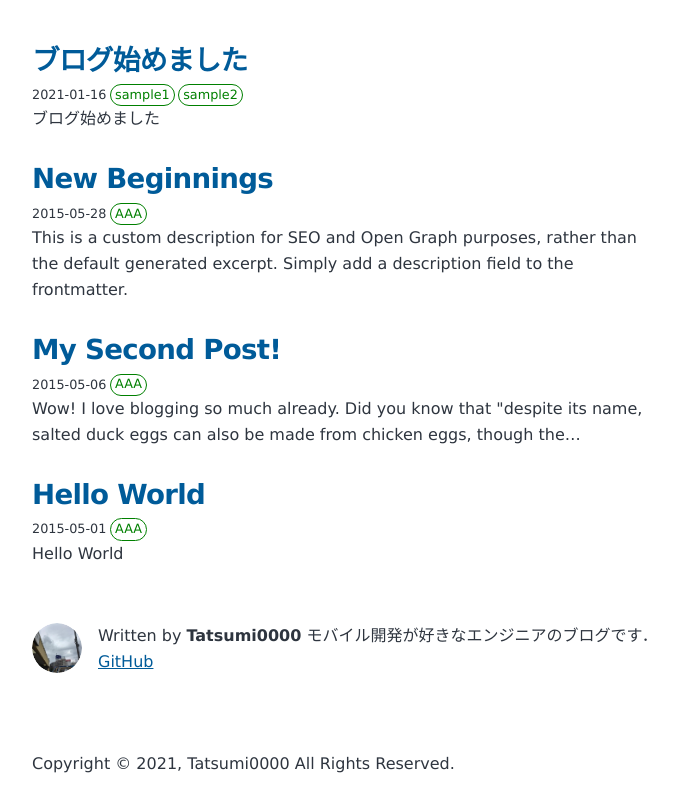
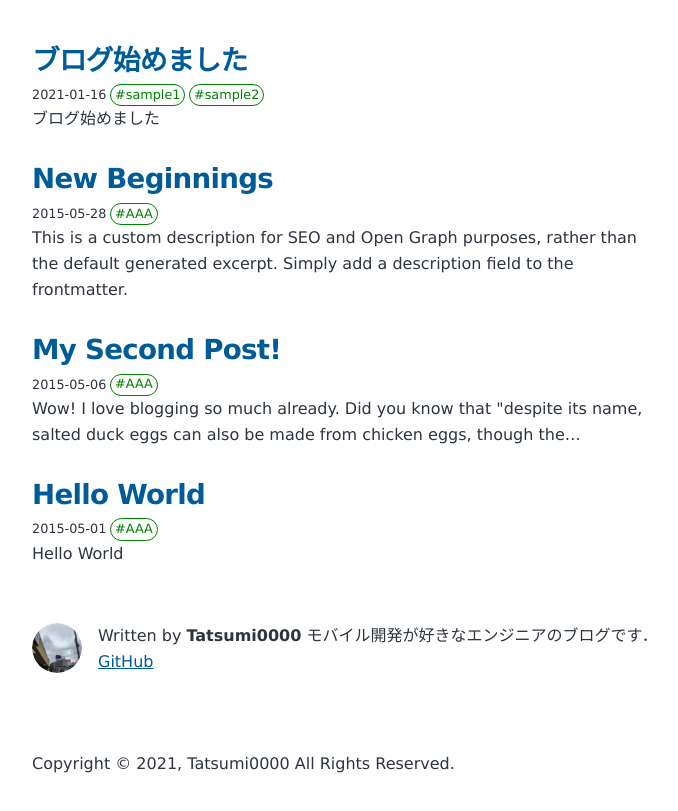
Before and after one commit to Tatsumi0000/Tatsumi0000.github.io, a Gatsby site in the folder blog/: page / in a window 1280 px wide. Shown: the part 95-906 px from the top of the page, without its empty margins (292-970 px from the left). Built offline with nearby package versions, Linux system fonts and the light colour scheme; Gatsby itself is replaced by a stand-in of ours.

Commit message:
Add: タグのあとに#をつけるようにした

```diff
--- a/blog/src/styles/style.css
+++ b/blog/src/styles/style.css
@@ -326,6 +326,9 @@ a:focus {
 	border: 1px solid green;
 	border-radius: 2em;
 }
+.blog-post-tag:before {
+	content: "#";
+}
 
 /* Media queries */
 
```
